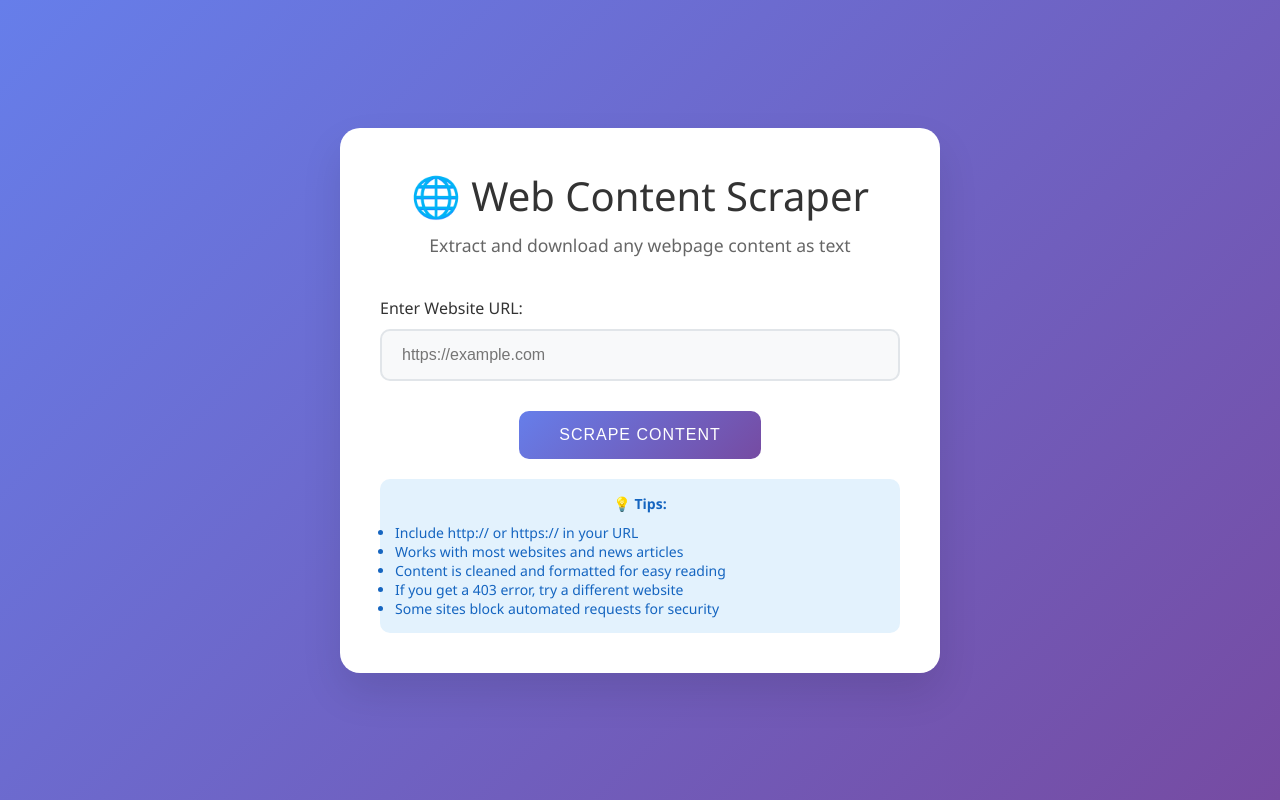
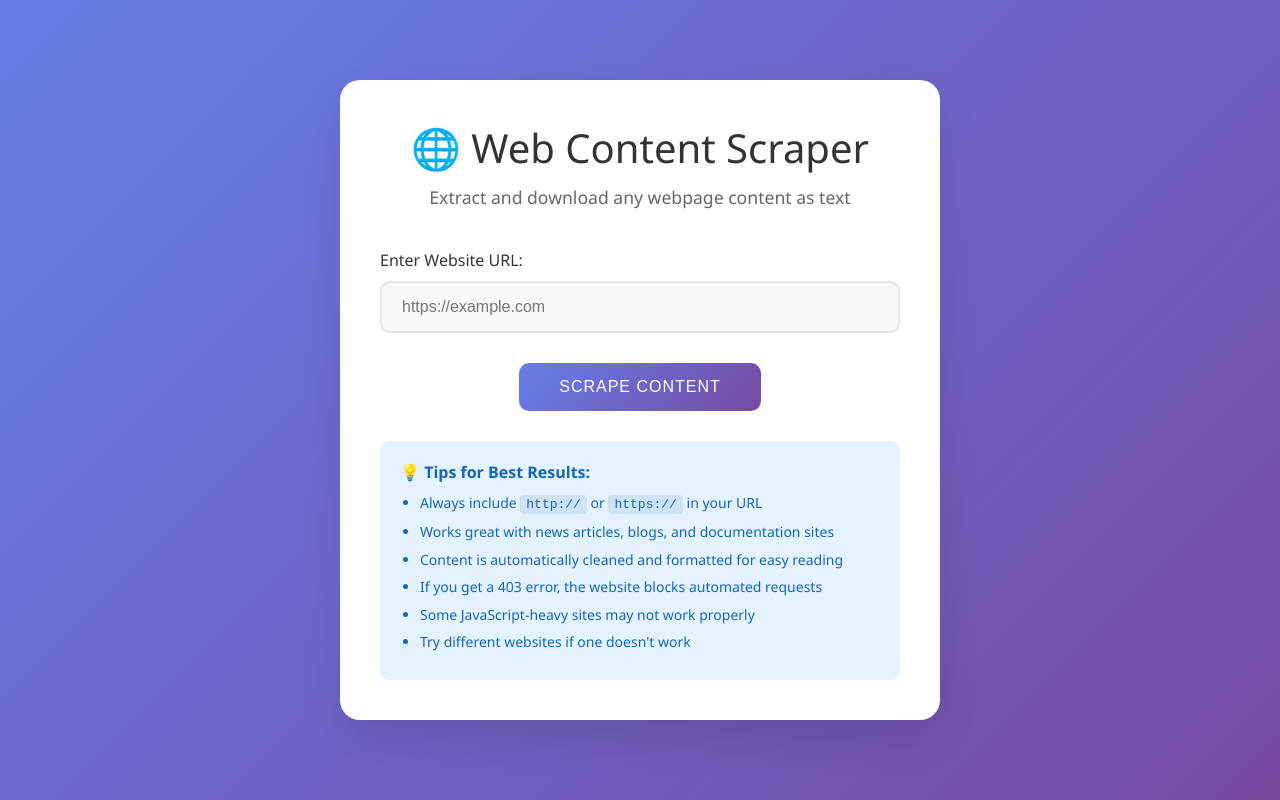
Before and after one commit to huebnermarketing/Web-Scrapper, a Flask app: page / in a window 1280 px wide. Run offline with Flask 3, Linux system fonts and the light colour scheme.

Commit message:
Add Word document export functionality and update UI for downloads
- Implemented `create_word_document` function to generate Word documents from scraped HTML content.
- Enhanced the `scrape` function to create and return both text and Word document files.
- Updated the HTML template to include buttons for downloading content as both text and Word files.
- Improved styling for download buttons and tips section in the UI.
- Added `python-docx` dependency to requirements files for document generation.

```diff
--- a/app.py
+++ b/app.py
@@ -5,6 +5,8 @@ import os
 import tempfile
 from urllib.parse import urlparse
 import re
+from docx import Document
+from docx.shared import Inches
 
 app = Flask(__name__)
 
@@ -31,6 +33,130 @@ def clean_text(text):
     text = '\n'.join(line.strip() for line in text.splitlines())
 
     return text.strip()
+
+def create_word_document(title, url, html_content):
+    """Create a Word document with proper HTML structure formatting"""
+    doc = Document()
+
+    # Add title
+    title_paragraph = doc.add_heading(title, 0)
+    title_paragraph.alignment = 1  # Center alignment
+
+    # Add URL
+    url_paragraph = doc.add_paragraph()
+    url_paragraph.add_run("Source URL: ").bold = True
+    url_paragraph.add_run(url)
+    url_paragraph.alignment = 1  # Center alignment
+
+    # Add separator
+    doc.add_paragraph("=" * 50)
+
+    # Parse HTML content and add to document with proper formatting
+    soup = BeautifulSoup(html_content, 'html.parser')
+
+    # Remove unwanted elements
+    for element in soup(["script", "style", "nav", "footer", "header", "aside", "menu"]):
+        element.decompose()
+
+    # Find the main content area (body or main content div)
+    main_content = soup.find('body') or soup.find('main') or soup.find('article') or soup
+
+    # Process content in document order
+    _process_html_element(doc, main_content)
+
+    # Add footer
+    doc.add_paragraph("\n" + "=" * 50)
+    footer_paragraph = doc.add_paragraph("Generated by Whitelabel IQ")
+    footer_paragraph.alignment = 1  # Center alignment
+
+    return doc
+
+def _process_html_element(doc, element):
+    """Recursively process HTML elements and add them to the Word document"""
+    if not element:
+        return
+
+    # Skip NavigableString objects (text nodes)
+    if not hasattr(element, 'name'):
+        return
+
+    # Handle different element types
+    if element.name in ['h1', 'h2', 'h3', 'h4', 'h5', 'h6']:
+        # Add heading with appropriate level
+        level = int(element.name[1])  # Extract number from h1, h2, etc.
+        text = element.get_text().strip()
+        if text:
+            doc.add_heading(text, level)
+
+    elif element.name == 'p':
+        # Add paragraph with formatting
+        text = element.get_text().strip()
+        if text:
+            paragraph = doc.add_paragraph()
+            _add_formatted_text_to_paragraph(paragraph, element)
+
+    elif element.name in ['ul', 'ol']:
+        # Handle lists
+        list_style = 'List Bullet' if element.name == 'ul' else 'List Number'
+        for li in element.find_all('li', recursive=False):
+            text = li.get_text().strip()
+            if text:
+                doc.add_paragraph(text, style=list_style)
+
+    elif element.name == 'li':
+        # Handle list items (fallback)
+        text = element.get_text().strip()
+        if text:
+            doc.add_paragraph(text, style='List Bullet')
+
+    elif element.name == 'br':
+        # Line break
+        doc.add_paragraph()
+
+    elif element.name in ['div', 'section', 'article', 'span']:
+        # Process children of container elements
+        for child in element.children:
+            if hasattr(child, 'name') and child.name:  # It's a tag
+                _process_html_element(doc, child)
+            elif hasattr(child, 'strip') and str(child).strip():  # It's text content
+                doc.add_paragraph(str(child).strip())
+
+    elif element.name in ['strong', 'b', 'em', 'i']:
+        # Handle inline formatting
+        text = element.get_text().strip()
+        if text:
+            paragraph = doc.add_paragraph()
+            run = paragraph.add_run(text)
+            if element.name in ['strong', 'b']:
+                run.bold = True
+            elif element.name in ['em', 'i']:
+                run.italic = True
+
+    else:
+        # For other elements, process their children
+        for child in element.children:
+            if hasattr(child, 'name') and child.name:  # It's a tag
+                _process_html_element(doc, child)
+            elif hasattr(child, 'strip') and str(child).strip():  # It's text content
+                doc.add_paragraph(str(child).strip())
+
+def _add_formatted_text_to_paragraph(paragraph, element):
+    """Add text with formatting to a paragraph"""
+    for content in element.contents:
+        if hasattr(content, 'name') and content.name:
+            if content.name in ['strong', 'b']:
+                run = paragraph.add_run(content.get_text())
+                run.bold = True
+            elif content.name in ['em', 'i']:
+                run = paragraph.add_run(content.get_text())
+                run.italic = True
+            else:
+                paragraph.add_run(content.get_text())
+        else:
+            # It's a text node (NavigableString)
+            text = str(content).strip()
+            if text:
+                paragraph.add_run(text)
 
 def scrape_website(url):
     """Scrape content from the given URL"""
@@ -120,6 +246,7 @@ def scrape_website(url):
         return {
             'success': True,
             'content': cleaned_text,
+            'html_content': html_content,
             'title': soup.title.string if soup.title else 'Untitled',
             'url': url
         }
@@ -177,33 +304,51 @@ def scrape():
     if not result['success']:
         return jsonify(result)
 
-    # Create temporary file
-    temp_file = tempfile.NamedTemporaryFile(mode='w', delete=False, suffix='.txt', encoding='utf-8')
+    # Create temporary text file
+    temp_txt_file = tempfile.NamedTemporaryFile(mode='w', delete=False, suffix='.txt', encoding='utf-8')
+    temp_txt_file.write(f"Scraped Content from: {result['url']}\n")
+    temp_txt_file.write(f"Title: {result['title']}\n")
+    temp_txt_file.write("=" * 50 + "\n\n")
+    temp_txt_file.write(result['content'])
+    temp_txt_file.close()
 
-    # Write content to file
-    temp_file.write(f"Scraped Content from: {result['url']}\n")
-    temp_file.write(f"Title: {result['title']}\n")
-    temp_file.write("=" * 50 + "\n\n")
-    temp_file.write(result['content'])
-    temp_file.close()
+    # Create temporary Word document
+    temp_docx_file = tempfile.NamedTemporaryFile(delete=False, suffix='.docx')
+    temp_docx_file.close()
+
+    # Create Word document with HTML content for proper formatting
+    doc = create_word_document(result['title'], result['url'], result.get('html_content', ''))
+    doc.save(temp_docx_file.name)
 
     return jsonify({
         'success': True,
-        'filename': os.path.basename(temp_file.name),
+        'txt_filename': os.path.basename(temp_txt_file.name),
+        'docx_filename': os.path.basename(temp_docx_file.name),
         'title': result['title'],
         'url': result['url']
     })
 
 @app.route('/download/<filename>')
 def download_file(filename):
-    """Download the scraped content as text file"""
+    """Download the scraped content as text or Word file"""
     try:
         # Find the temporary file
         temp_dir = tempfile.gettempdir()
         file_path = os.path.join(temp_dir, filename)
 
         if os.path.exists(file_path):
-            return send_file(file_path, as_attachment=True, download_name=f'scraped_content_{filename}')
+            # Determine file type and appropriate download name
+            if filename.endswith('.txt'):
+                download_name = f'scraped_content_{filename}'
+                mimetype = 'text/plain'
+            elif filename.endswith('.docx'):
+                download_name = f'scraped_content_{filename}'
+                mimetype = 'application/vnd.openxmlformats-officedocument.wordprocessingml.document'
+            else:
+                download_name = f'scraped_content_{filename}'
+                mimetype = None
+
+            return send_file(file_path, as_attachment=True, download_name=download_name, mimetype=mimetype)
         else:
             return jsonify({'error': 'File not found'}), 404
     except Exception as e:
--- a/requirements-production.txt
+++ b/requirements-production.txt
@@ -2,5 +2,6 @@ Flask==2.3.3
 requests==2.31.0
 beautifulsoup4==4.12.2
 chardet==5.2.0
+python-docx==1.1.0
 gunicorn==21.2.0
 gevent==23.9.1
--- a/requirements.txt
+++ b/requirements.txt
@@ -2,3 +2,4 @@ Flask==2.3.3
 requests==2.31.0
 beautifulsoup4==4.12.2
 chardet==5.2.0
+python-docx==1.1.0
--- a/templates/index.html
+++ b/templates/index.html
@@ -146,13 +146,54 @@
             box-shadow: 0 10px 20px rgba(40, 167, 69, 0.3);
         }
 
+        .download-buttons {
+            display: flex;
+            gap: 15px;
+            justify-content: center;
+            flex-wrap: wrap;
+            margin-top: 20px;
+        }
+
+        .word-btn {
+            background: linear-gradient(135deg, #0078d4 0%, #106ebe 100%);
+        }
+
+        .word-btn:hover {
+            box-shadow: 0 10px 20px rgba(0, 120, 212, 0.3);
+        }
+
         .info {
-            margin-top: 20px;
-            padding: 15px;
+            margin-top: 30px;
+            padding: 20px;
             background: #e3f2fd;
             border-radius: 10px;
             color: #1565c0;
             font-size: 14px;
+            text-align: left;
+        }
+
+        .info strong {
+            display: block;
+            margin-bottom: 10px;
+            font-size: 16px;
+        }
+
+        .info ul {
+            margin: 0;
+            padding-left: 20px;
+        }
+
+        .info li {
+            margin-bottom: 8px;
+            line-height: 1.4;
+        }
+
+        .info code {
+            background: rgba(21, 101, 192, 0.1);
+            padding: 2px 6px;
+            border-radius: 4px;
+            font-family: 'Courier New', monospace;
+            font-size: 13px;
         }
 
         @media (max-width: 600px) {
@@ -162,6 +203,25 @@
 
             h1 {
                 font-size: 2em;
+            }
+
+            .info {
+                padding: 15px;
+                font-size: 13px;
+            }
+
+            .info strong {
+                font-size: 15px;
+            }
+
+            .download-buttons {
+                flex-direction: column;
+                gap: 10px;
+            }
+
+            .download-btn {
+                width: 100%;
+                margin-top: 0;
             }
         }
     </style>
@@ -188,7 +248,10 @@
             <h3>✅ Content Scraped Successfully!</h3>
             <p><strong>Title:</strong> <span id="resultTitle"></span></p>
             <p><strong>URL:</strong> <span id="resultUrl"></span></p>
-            <button class="btn download-btn" id="downloadBtn">📥 Download as Text File</button>
+            <div class="download-buttons">
+                <button class="btn download-btn" id="downloadTxtBtn">📄 Download as Text File</button>
+                <button class="btn download-btn word-btn" id="downloadDocxBtn">📝 Download as Word Document</button>
+            </div>
         </div>
 
         <div class="error" id="error">
@@ -196,13 +259,14 @@
         </div>
 
         <div class="info">
-            <strong>💡 Tips:</strong>
-            <ul style="text-align: left; margin-top: 10px;">
-                <li>Include http:// or https:// in your URL</li>
-                <li>Works with most websites and news articles</li>
-                <li>Content is cleaned and formatted for easy reading</li>
-                <li>If you get a 403 error, try a different website</li>
-                <li>Some sites block automated requests for security</li>
+            <strong>💡 Tips for Best Results:</strong>
+            <ul>
+                <li>Always include <code>http://</code> or <code>https://</code> in your URL</li>
+                <li>Works great with news articles, blogs, and documentation sites</li>
+                <li>Content is automatically cleaned and formatted for easy reading</li>
+                <li>If you get a 403 error, the website blocks automated requests</li>
+                <li>Some JavaScript-heavy sites may not work properly</li>
+                <li>Try different websites if one doesn't work</li>
             </ul>
         </div>
     </div>
@@ -239,9 +303,13 @@
                     document.getElementById('resultUrl').textContent = data.url;
                     result.style.display = 'block';
 
-                    // Set up download button
-                    document.getElementById('downloadBtn').onclick = function() {
-                        window.location.href = `/download/${data.filename}`;
+                    // Set up download buttons
+                    document.getElementById('downloadTxtBtn').onclick = function() {
+                        window.location.href = `/download/${data.txt_filename}`;
+                    };
+
+                    document.getElementById('downloadDocxBtn').onclick = function() {
+                        window.location.href = `/download/${data.docx_filename}`;
                     };
                 } else {
                     document.getElementById('errorMessage').textContent = data.error;
```
Also changed, not shown: 1 other file.
